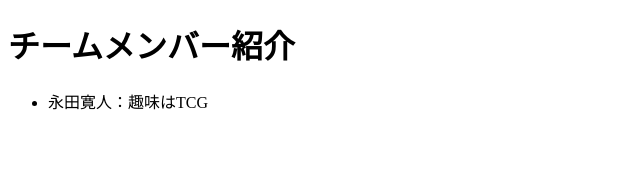
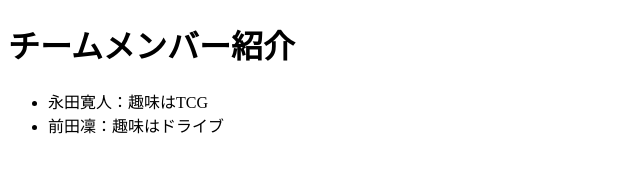
Before and after one commit to hiro-723/sakuranbo, a plain HTML site: page index.html in a window 1280 px wide. Shown: the whole page, without its empty margins (0-640 px from the left). Drawn offline with Linux system fonts and the light colour scheme.

Commit message:
maeの編集

```diff
--- a/index.html
+++ b/index.html
@@ -10,6 +10,7 @@
     <ul>
         <!-- ↓メンバー紹介をここに追加-->
         <li>永田寛人：趣味はTCG</li>
+        <li>前田凜：趣味はドライブ</li>
     </ul>
 </body>
 </html>
```
